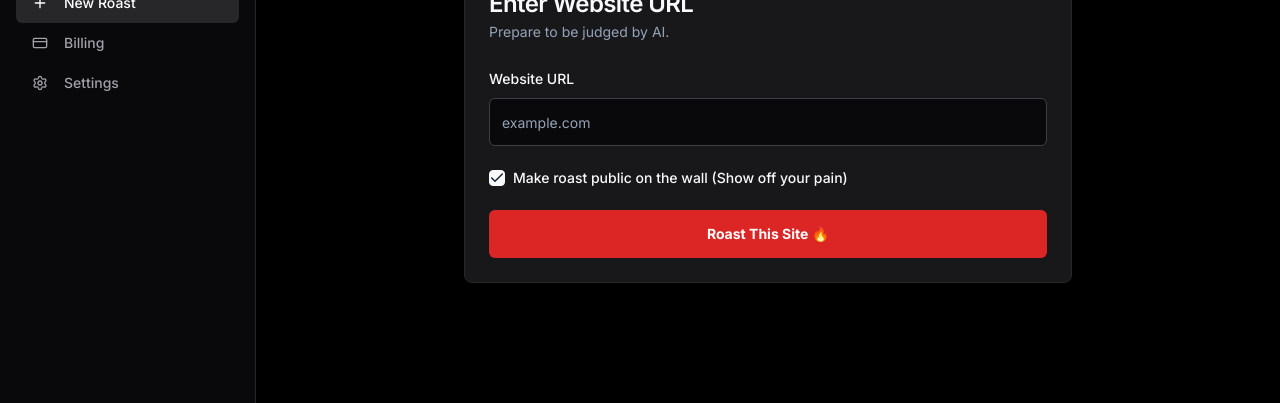
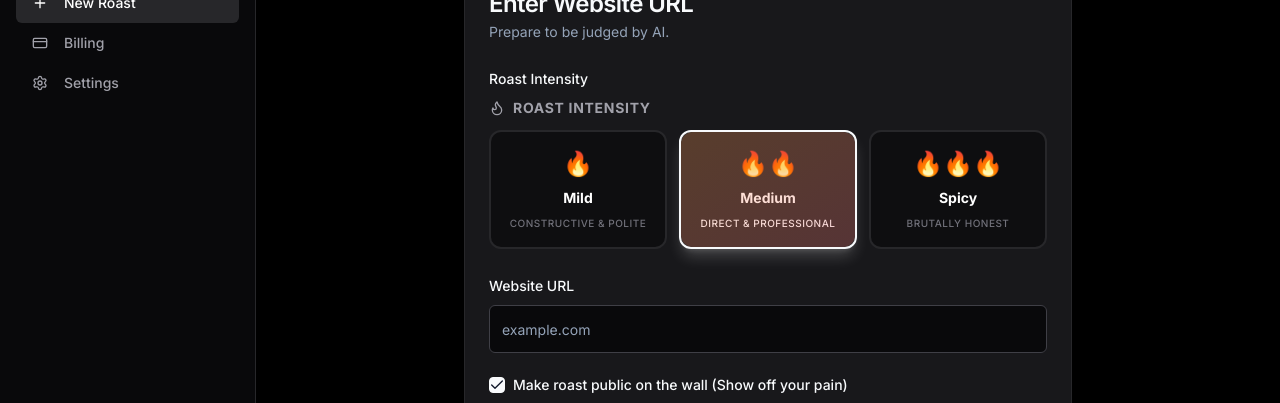
Before and after one commit to negraodenio/roast, a Next.js app: page /dashboard/new in a window 1280 px wide. Shown: the part 133-536 px from the top of the page. Built offline with nearby package versions, Linux system fonts and the light colour scheme; no server answers.

Commit message:
feat: add ToneSelector to dashboard new roast page for logged users

```diff
--- a/src/app/dashboard/new/page.tsx
+++ b/src/app/dashboard/new/page.tsx
@@ -10,9 +10,13 @@ import { Checkbox } from "@/components/ui/checkbox"
 import { Label } from "@/components/ui/label"
 import { LoadingRoast } from "@/components/loading-roast"
 import { createClient } from "@/lib/supabase/client"
+import { ToneSelector } from "@/components/tone-selector"
+
+type RoastTone = "mild" | "medium" | "spicy"
 
 export default function NewRoastPage() {
     const [url, setUrl] = useState("")
+    const [tone, setTone] = useState<RoastTone>("medium")
     const [loading, setLoading] = useState(false)
     const [isPublic, setIsPublic] = useState(true)
     const [roasting, setRoasting] = useState(false)
@@ -41,7 +45,8 @@ export default function NewRoastPage() {
                 body: JSON.stringify({
                     url: validUrl,
                     userId: user?.id,
-                    isPublic
+                    isPublic,
+                    tone
                 }),
                 headers: { 'Content-Type': 'application/json' }
             })
@@ -82,6 +87,11 @@ export default function NewRoastPage() {
                 <CardContent>
                     <form onSubmit={handleSubmit} className="space-y-6">
                         <div className="space-y-2">
+                            <Label>Roast Intensity</Label>
+                            <ToneSelector value={tone} onChange={setTone} />
+                        </div>
+
+                        <div className="space-y-2">
                             <Label>Website URL</Label>
                             <Input
                                 placeholder="example.com"
```
